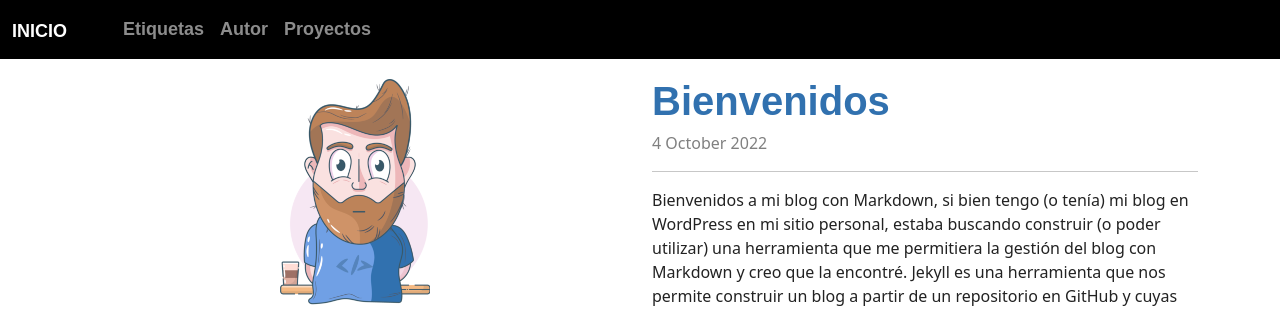
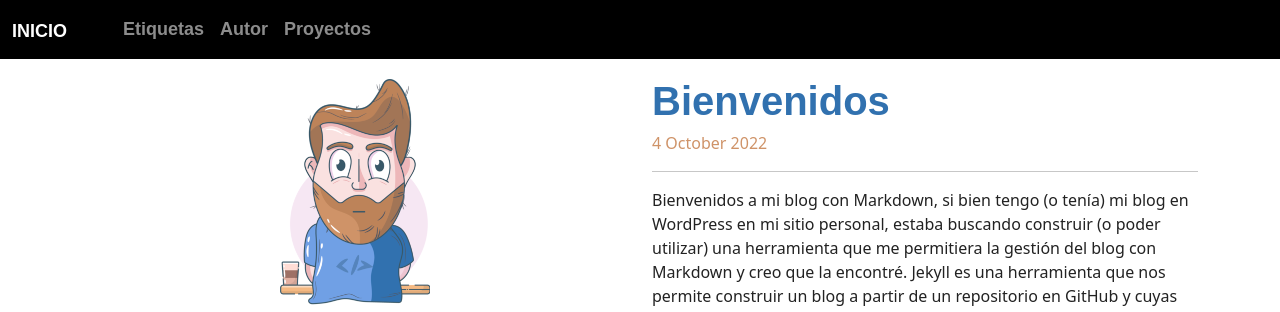
Before and after one commit to jcmonsalveg/jcmonsalveg.github.io, a Jekyll site: the page built from _posts/2022-10-04-Bienvenido-a-mi-blog.md, in a window 1280 px wide. Shown: the top 312 px of the page. Built offline with Jekyll 4.4.1, drawn with Linux system fonts in a browser that asks for light colours; some web fonts are replaced.

Commit message:
color text date

```diff
--- a/assets/css/main.css
+++ b/assets/css/main.css
@@ -66,5 +66,5 @@ span{
 }
 
 .post-date{
-    color: gray;
+    color: #CF9368;
 }
```
